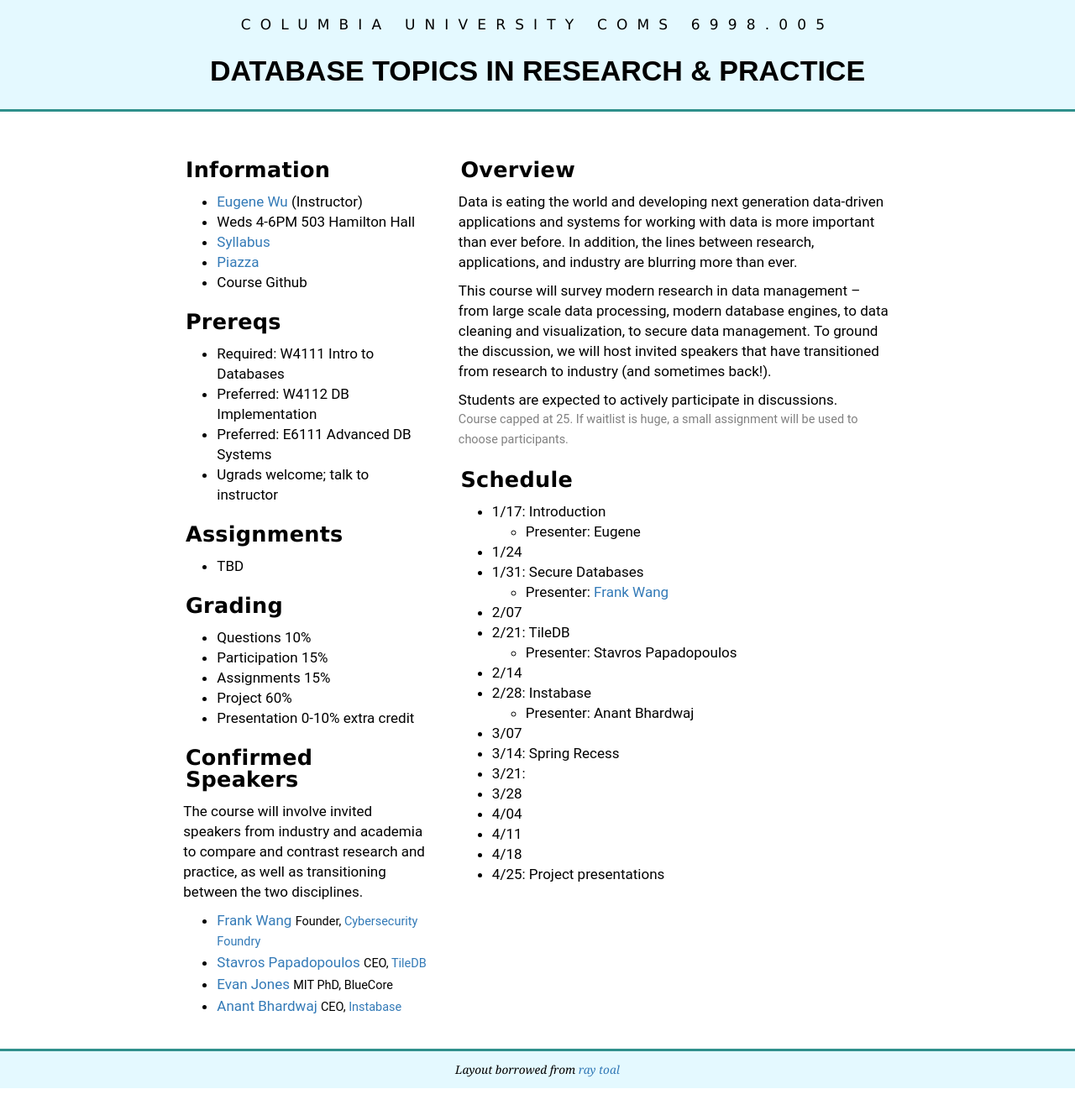
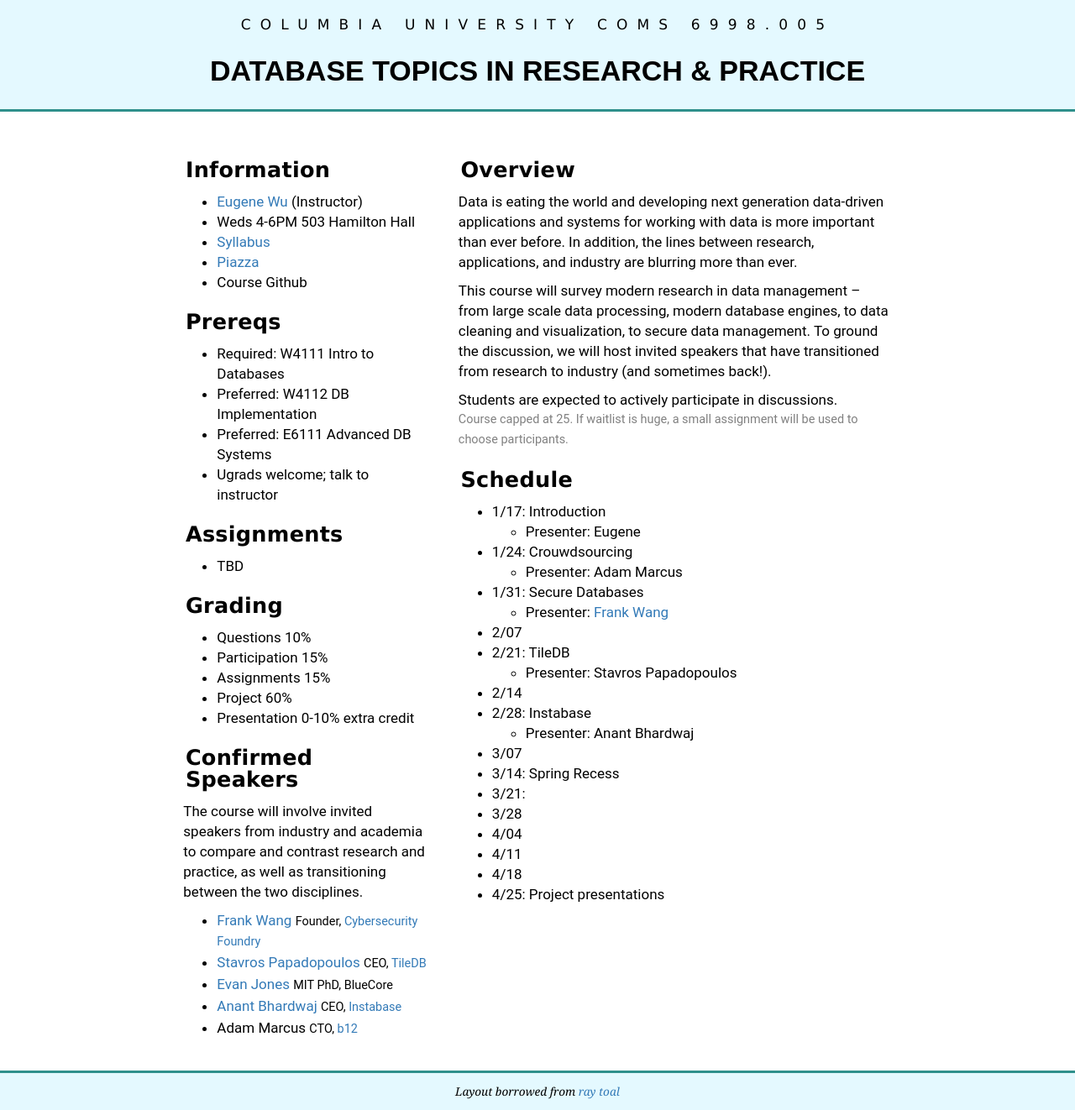
Before and after one commit to columbiadb/columbiadb.github.io, a Jekyll site: the page built from index.md, in a window 1280 px wide. Shown: the whole page at 84% size. Built offline with Jekyll 4.4.1, drawn with Linux system fonts in a browser that asks for light colours; before the commit the page ends 1296 px from its top, so only the background shows below that.

Commit message:
updated website

```diff
--- a/_includes/index_left.md
+++ b/_includes/index_left.md
@@ -38,3 +38,4 @@ The course will involve invited speakers from industry and academia to compare a
 * [Stavros Papadopoulos](https://people.csail.mit.edu/stavrosp/) <small>CEO, [TileDB](http://tiledb.io/)</small>
 * [Evan Jones](http://www.evanjones.ca/) <small>MIT PhD, BlueCore</small>
 - [Anant Bhardwaj](http://people.csail.mit.edu/anantb/) <small>CEO, [Instabase](http://www.instabase.com)</small>
+* Adam Marcus <small>CTO, [b12](http://www.b12.io)</small>
--- a/index.md
+++ b/index.md
@@ -18,7 +18,8 @@ Students are expected to actively participate in discussions.
 
 * 1/17: Introduction
   * Presenter: Eugene
-* 1/24
+* 1/24: Crouwdsourcing
+  * Presenter: Adam Marcus
 * 1/31: Secure Databases
   * Presenter: [Frank Wang](https://frankwang.org/)
 * 2/07
```
